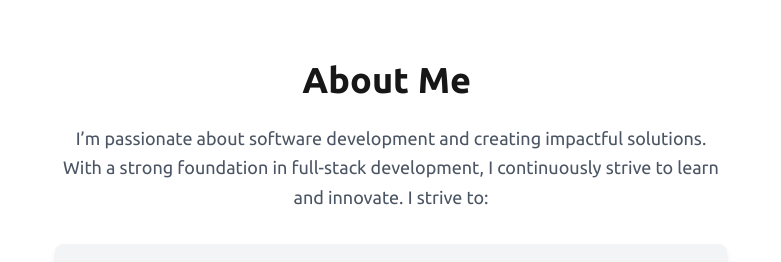
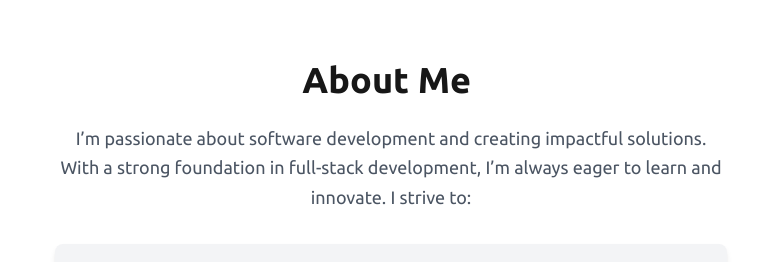
Before and after one commit to Pranshu-Bhambri/portfolio, a Next.js app: page / in a window 1280 px wide. Shown: the part 860-1122 px from the top of the page, without its empty margins (249-1030 px from the left). Built offline with nearby package versions, Linux system fonts and the light colour scheme.

Commit message:
changed about section

```diff
--- a/src/app/components/About.tsx
+++ b/src/app/components/About.tsx
@@ -135,8 +135,8 @@ const About = () => {
         variants={contentVariants}
       >
         I’m passionate about software development and creating impactful
-        solutions. With a strong foundation in full-stack development, I
-        continuously strive to learn and innovate. I strive to:
+        solutions. With a strong foundation in full-stack development, I’m
+        always eager to learn and innovate. I strive to:
       </motion.p>
 
       {/* Detailed Points */}
```
